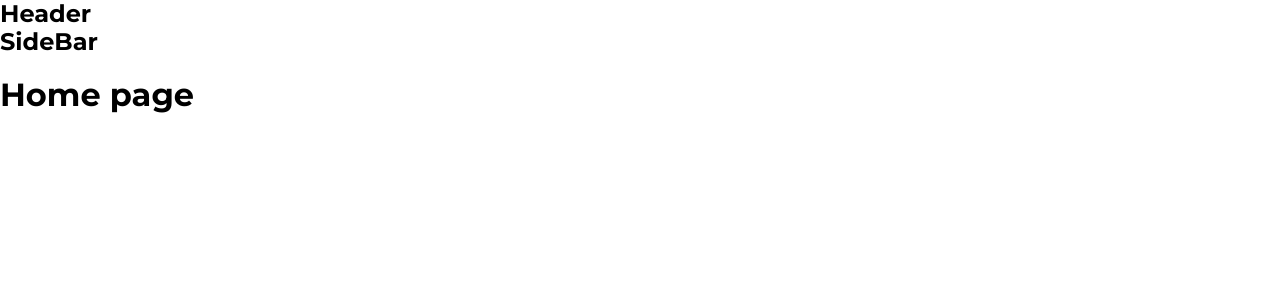
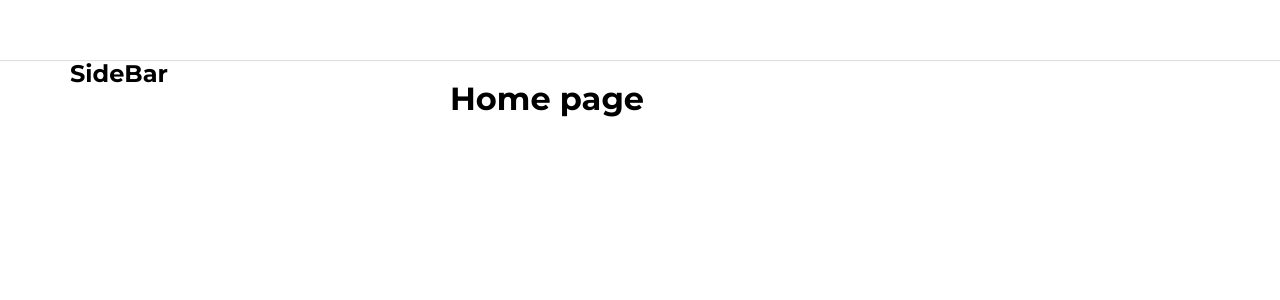
Before and after one commit to Limerence05032002/TiengAnh, a React (Create React App) app: page / in a window 1280 px wide. Shown: the top 300 px of the page. Built offline with nearby package versions, Linux system fonts and the light colour scheme.

Commit message:
Xây dựng bố cục default layout cho trang

```diff
--- a/package.json
+++ b/package.json
@@ -6,6 +6,7 @@
     "@testing-library/jest-dom": "^5.16.5",
     "@testing-library/react": "^13.3.0",
     "@testing-library/user-event": "^13.5.0",
+    "classnames": "^2.3.1",
     "customize-cra": "^1.0.0",
     "normalize.css": "^8.0.1",
     "react": "^18.2.0",
--- a/src/components/GlobalStyle/GlobalStyles.scss
+++ b/src/components/GlobalStyle/GlobalStyles.scss
@@ -3,6 +3,10 @@
 
 :root {
     --white: #fff;
+
+    // Default Layout
+    --default-layout-header-height: 60px;
+    --default-layout-width: 1140px;
 }
 *{
     margin: 0;
--- /dev/null
+++ b/src/components/Layout/DefaultLayout/DefaultLayout.module.scss
@@ -0,0 +1,14 @@
+.wrapper{
+    display: flex;
+    flex-direction: column;
+    align-items: center;
+}
+.Container{
+    width: var(--default-layout-width);
+    min-height: 1000px;
+    display: flex;
+}
+.content{
+    flex: 1;
+    min-height: 1000px;
+}
--- /dev/null
+++ b/src/components/Layout/DefaultLayout/SideBar/SideBar.module.scss
@@ -0,0 +1,4 @@
+.wrapper {
+    width: 380px;
+    min-height: 1000px;
+}
--- a/src/components/Layout/DefaultLayout/SideBar/index.js
+++ b/src/components/Layout/DefaultLayout/SideBar/index.js
@@ -1,4 +1,13 @@
+import classNames from 'classnames/bind'
+import styles from './SideBar.module.scss'
+
+const cx = classNames.bind(styles)
+
 function SideBar() {
-    return <h2>SideBar</h2>
+    return (
+        <aside className={cx('wrapper')}>
+            <h2>SideBar</h2>
+        </aside>
+    )
 }
 export default SideBar
--- a/src/components/Layout/DefaultLayout/index.js
+++ b/src/components/Layout/DefaultLayout/index.js
@@ -1,13 +1,18 @@
+import classNames from "classnames/bind";
 import Header from "~/components/Layout/components/Header";
+import styles from './DefaultLayout.module.scss'
 import SideBar from "./SideBar";
+
+const cx = classNames.bind(styles)
+
 
 function DefaultLayout({children}) {
     return (
-        <div>
+        <div className={cx('wrapper')}>
             <Header />
-            <div className="Container">
+            <div className={cx('Container')}>
                 <SideBar />
-                <div className="content">
+                <div className={cx('content')}>
                     {children}
                 </div>
             </div>
--- /dev/null
+++ b/src/components/Layout/components/Header/Header.module.scss
@@ -0,0 +1,11 @@
+.wrapper {
+    width: 100%;
+    height: var(--default-layout-header-height);
+    box-shadow: 0px 1px 1px rgba(0, 0, 0, 0.12);
+    display: flex;
+    justify-content: center;
+}
+.inner {
+    height: 100%;
+    width: var(--default-layout-width);
+}
--- a/src/components/Layout/components/Header/index.js
+++ b/src/components/Layout/components/Header/index.js
@@ -1,4 +1,17 @@
+
+import classNames from 'classnames/bind'
+import styles from './Header.module.scss'
+
+const cx = classNames.bind(styles)
+
 function Header() {
-    return <h2>Header</h2>
+    return (
+        <header className={cx('wrapper')}>
+            <div className={cx('inner')}>
+                {/* {logo} */}
+                {/* {Search} */}
+            </div>
+        </header>
+    )
 }
 export default Header
```
Also changed, not shown: 1 other file (tests, documents, lock files or other folders).
